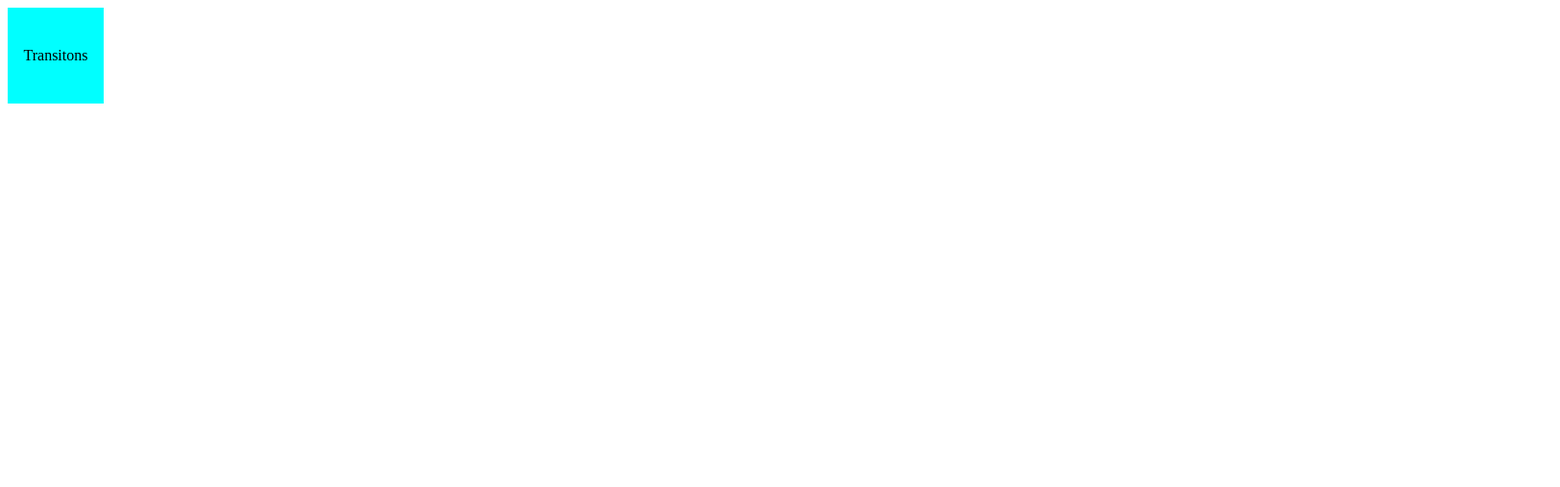
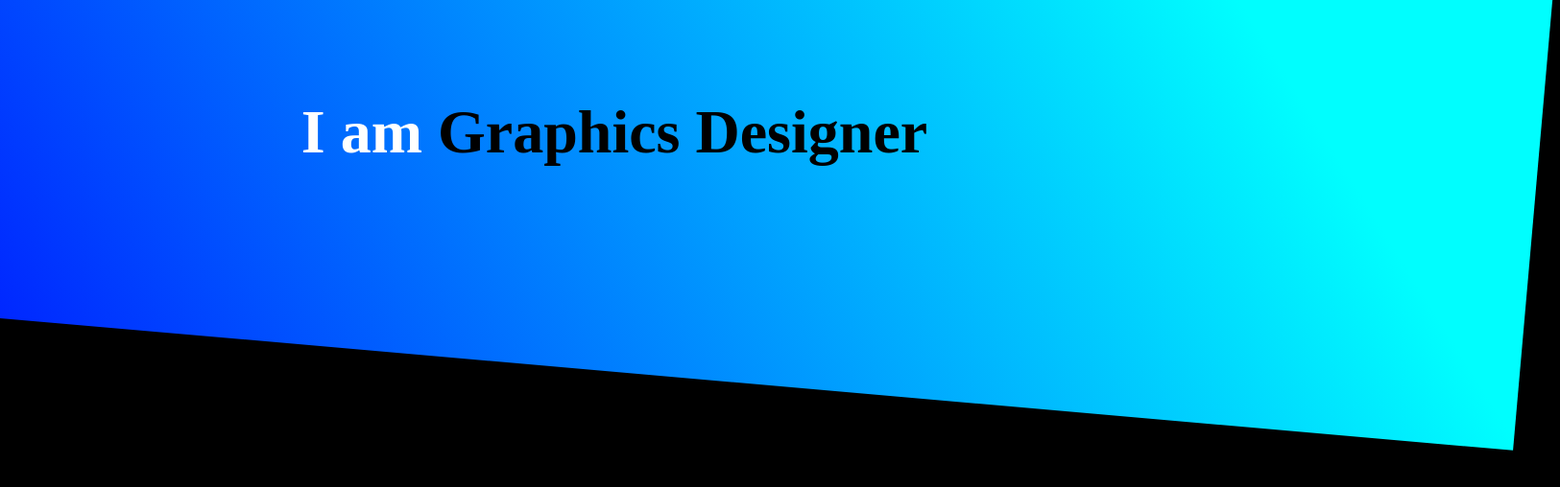
Before and after one commit to tran-chien-creator/tutorial_html_css, a plain HTML site: page lesson_18/index.html in a window 1280 px wide. Shown: the whole page at 96% size, 1625 px wide, since content can reach past the window. Drawn offline with Linux system fonts and the light colour scheme.

Commit message:
CSS - Transform and practice

```diff
--- a/lesson_18/index.html
+++ b/lesson_18/index.html
@@ -3,10 +3,16 @@
   <head>
     <meta charset="UTF-8" />
     <meta name="viewport" content="width=device-width, initial-scale=1.0" />
-    <title>CSS - Transitons</title>
+    <title>CSS - Transitons - Transform</title>
     <link rel="stylesheet" href="style.css" />
   </head>
   <body>
-    <div class="container">Transitons</div>
+    <!-- <div class="container">Transitons</div>
+
+    <div class="box">Transform</div> -->
+
+    <header class="header">
+      <h1>I am <strong class="header__heading">Graphics Designer</strong></h1>
+    </header>
   </body>
 </html>
--- a/lesson_18/style.css
+++ b/lesson_18/style.css
@@ -33,3 +33,53 @@
   background-color: brown;
   opacity: 0%;
 }
+
+.box {
+  width: 100px;
+  height: 100px;
+  background-color: yellowgreen;
+  display: flex;
+  justify-content: center;
+  align-items: center;
+  margin: 0 auto;
+  cursor: pointer;
+  transition-duration: 1s;
+  transition-delay: 0.1s;
+  transition-timing-function: ease-in;
+}
+.box:hover {
+  transform: skewX(-160deg);
+}
+
+body {
+  background-color: black;
+}
+.header {
+  color: white;
+  font-size: 2rem;
+  text-align: center;
+  position: relative;
+  padding-top: 50px;
+}
+
+.header::before {
+  position: absolute;
+  content: "";
+  display: block;
+  left: 0;
+  top: 0;
+  width: 100%;
+  height: 100%;
+  z-index: -1;
+  background: #001cff;
+  background: linear-gradient(37deg, #001cff 0%, #00fefe 80%);
+  background: -webkit-linear-gradient(37deg, #001cff 0%, #00fefe 80%);
+  background: -moz-linear-gradient(37deg, #001cff 0%, #00fefe 80%);
+  rotate: 5deg;
+  padding: 200px;
+  transform: translate(-5%, -30%);
+}
+
+.header__heading {
+  color: black;
+}
```
